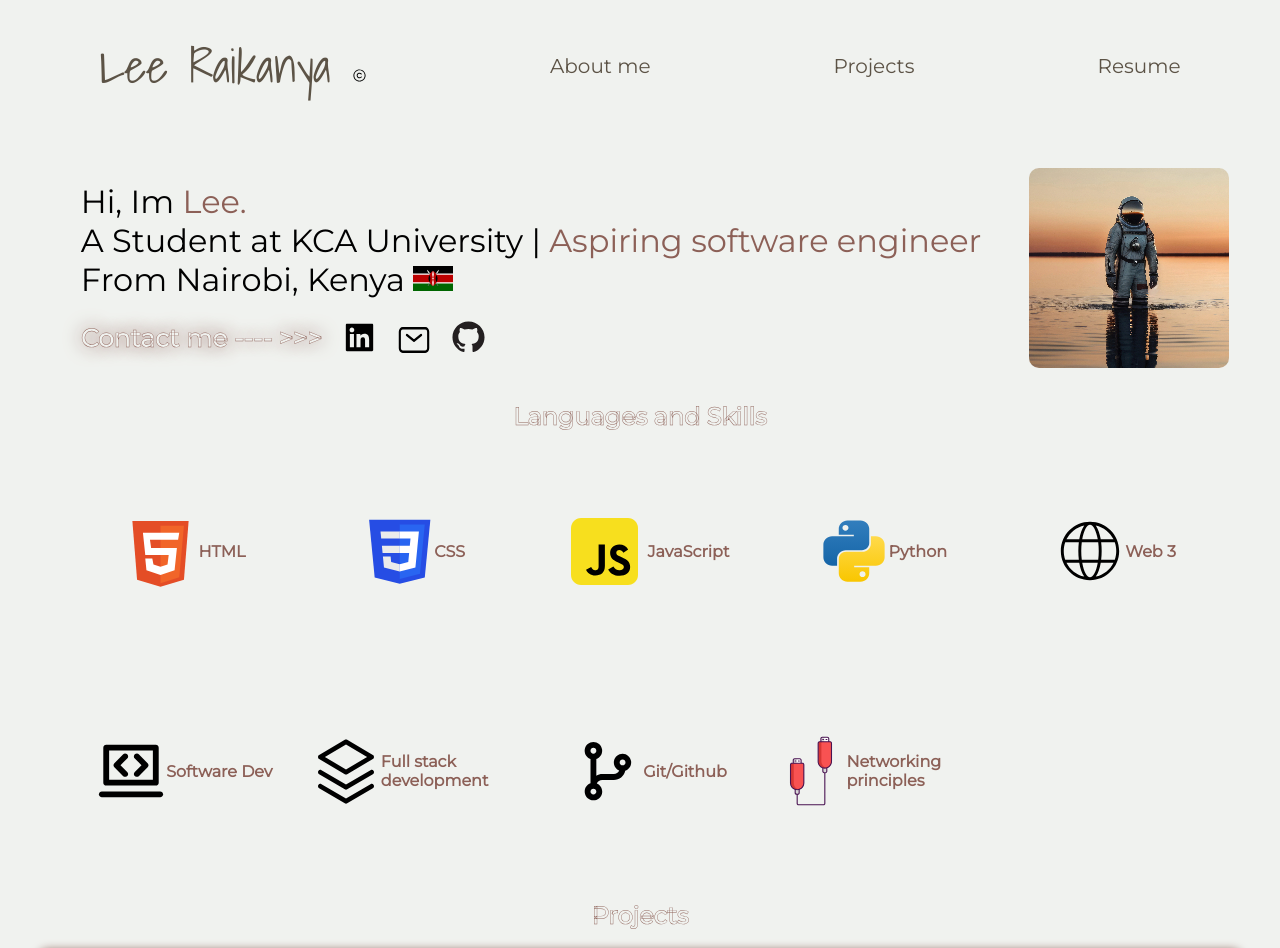
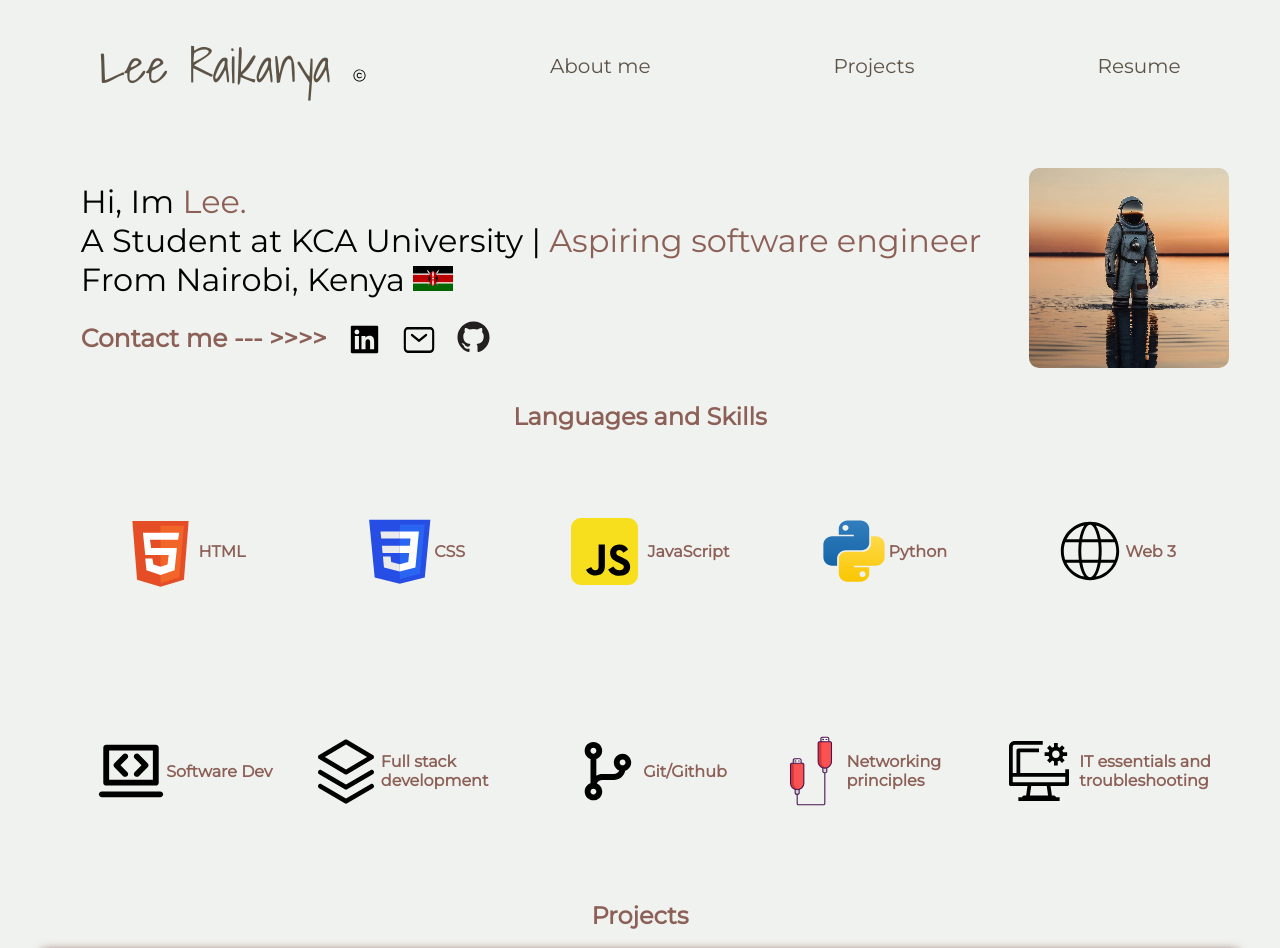
Before and after one commit to LeeRaikanya/PortfolioTemplate1, a plain HTML site: page docs/index.html in a window 1280 px wide. Shown: the top 948 px of the page. Drawn offline with Linux system fonts and the light colour scheme; a web font is replaced by a local one.

Commit message:
Add files via upload

```diff
--- a/docs/index.html
+++ b/docs/index.html
@@ -16,6 +16,12 @@
           opacity: 0;
           transition: opacity 1s ease-in-out;
         }
+
+
+
+
+
+
       </style>
 
 
@@ -24,10 +30,10 @@
 </head>
 <body>
     <nav class="top">
-        <a href="#logo" class="logo"> Lee Raikanya <img src="copyright (1).svg" alt=""></a>
+        <a href="#logo" class="logo"> Lee Raikanya <img src="copyright (1).svg" alt="" style="margin: 0px;"></a>
         <div class="menu-icon" onclick="toggleMenu()">&#9776;</div>
         <a href="#about" class="navlink"> About me </a>
-        <a href="#projects" class="navlink"> Projects</a>
+        <a href="#work" class="navlink smooth-scroll"> Projects</a>
         <a href="#resume" class="navlink"> Resume </a>
     </nav>
     <script>
@@ -35,14 +41,23 @@
             const navLinks = document.querySelectorAll('.navlink');
             navLinks.forEach(link => {
                 link.classList.toggle('show');
+
             });
+
+            const menuIcon = document.querySelector('.menu-icon');
+        menuIcon.classList.toggle('open');
+
         }
+
+
+
+
     </script>
     <div class="hero ">
         <div class="intro"><h1 style="font-weight: normal;"> Hi, Im <span style="color:#8C6057;">Lee.</span> <br> A Student at KCA University | <span style="color: #8C6057;"> Aspiring software engineer</span> <br> From Nairobi, Kenya <img src="kenya (3).svg"></h1>
             <div class="profiles">
-            <p class="glowing-text">Contact me ---- >></>> </p>
-            <a href=" https://www.linkedin.com/in/leeraikanya/" title="Linkedin"><img src="linkedin (1).svg"> </a>
+            <p class="glowing-text">Contact me --- >>>> </p>
+            <a href=" https://www.linkedin.com/in/leeraikanya/" title="Linkedin"> <img src="linkedin (1).svg" style="margin-top: 2px;"> </a>
             <a href="mailto:leeraikanya7@gmail.com" title="Gmail"><img src="mail (1) (1).svg"> </a>
             <a href="https://github.com/LeeRaikanya" title="Github"><img src="github (2).svg"> </a>
             </div>
@@ -56,10 +71,9 @@
 
 
         <h2 style="text-align: center;
-                    color: #F0F2EF;
-                    margin-top: 10px;
-                    margin-bottom: 20px;
-              -webkit-text-stroke: 0.4px #8C6057;"> Languages and Skills</h2>
+                    color: #8C6057;
+                    font-weight: bold;
+                    margin-top: 10px;"> Languages and Skills</h2>
 
         <div class="lang">
              <div class="grid-item"> <img src="html-5 (1).svg"> HTML </div>
@@ -71,18 +85,25 @@
              <div class="grid-item"> <img src="layers (1).svg"> Full stack development </div>
              <div class="grid-item"> <img src="code-branch (1).svg"> Git/Github</div>
              <div class="grid-item"> <img src="connection-cables (1).svg"> Networking principles</div>
+             <div class="grid-item"> <img src="computer-process (1).svg" style="margin-right: 10px;"> IT essentials and troubleshooting </div>
 
 
         </div>
         </div>
 
+        <p id="work"></p>
         <h2 style="text-align: center;
-        color: #F0F2EF;
+        color: #8C6057;
+        font-weight: bold;
         margin-top: 30px;
-        margin-bottom: 20px;
-  -webkit-text-stroke: 0.4px #8C6057;"> Projects</h2>
+        margin-bottom: 20px;"> Projects</h2>
 
-       <div class="projects">
+        <div class="projects">
+
+        </div>
+
+
+
 
        </div>
 
--- a/docs/style.css
+++ b/docs/style.css
@@ -1,6 +1,5 @@
 body {
     background: #F0F2EF;
-    padding-bottom: 2000px;
     font-family: 'Montserrat', sans-serif;
 
 }
@@ -71,21 +70,33 @@ body {
 @media screen and (max-width: 768px) {
     .top {
         flex-direction: column;
+
     }
 
     .navlink {
         display: none;
         margin-top: 10px;
+
+
     }
 
     .menu-icon {
         display: block;
         margin-top: 10px;
+        transition: transform 0.8s ease-in-out;
     }
 
     .navlink.show {
         display: block;
+        opacity: 1;
+        transform: translateX(0);
+
     }
+}
+
+.menu-icon.open {
+  transform: rotate(90deg);
+
 }
 
 .hero{
@@ -141,11 +152,12 @@ body {
     margin-top: 20px;
     display: flex;
     gap: 20px;
-    transition: transform 0.3s ease-in-out;
+    transition: transform 2s ease-in-out;
 }
 .profiles a:hover {
     transform: translateY(-5px);
   }
+
   .lang {
     display: grid;
     margin-top: 20px;
@@ -187,24 +199,18 @@ body {
 .glowing-text {
     font-size: 18px;
     font-weight: bold;
-    color: #F0F2EF;
     position: relative;
     display: inline-block;
     animation: glowText 2s infinite alternate, arrowMove 1.5s infinite linear;
     margin: 0px;
     margin-top: 5px;
     font-size: 25px;
-    -webkit-text-stroke: 0.4px #8C6057;
+    color: #8C6057;
+    font-weight: bold;
+;
   }
 
-  @keyframes glowText {
-    from {
-      text-shadow: 0 0 10px rgba(140, 96, 87, 0.7);
-    }
-    to {
-      text-shadow: 0 0 20px rgba(140, 96, 87, 1);
-    }
-  }
+
 
   @keyframes arrowMove {
     0%, 100% {
@@ -228,3 +234,7 @@ body {
     height: 100vh;
 
   }
+
+  html {
+    scroll-behavior: smooth;
+  }
```
Also changed, not shown: docs/computer-process (1).svg (added).
